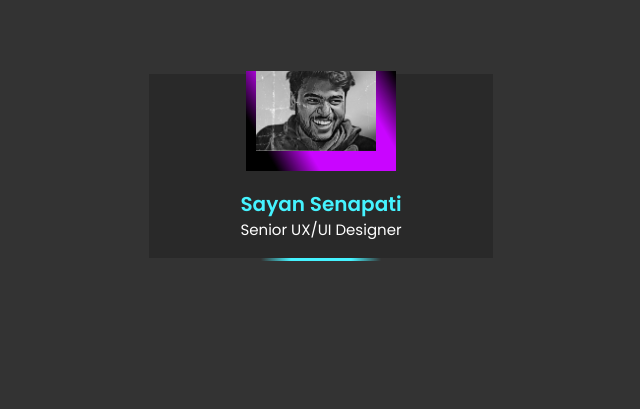
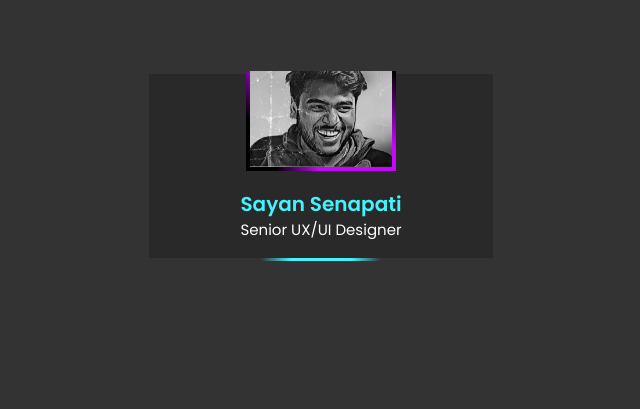
Before and after one commit to senapati484/responsive, a plain HTML site: page index.html in a window 1280 px wide. Shown: the part 234-643 px from the top of the page, without its empty margins (319-959 px from the left). Drawn offline with Linux system fonts and the light colour scheme.

Commit message:
Update ui.css
Signed-off-by: senapati484 <112938237+senapati484@users.noreply.github.com>

```diff
--- a/ui.css
+++ b/ui.css
@@ -110,13 +110,13 @@ body{
 .card .imgBX img
 {
     position: absolute;
-    top: 10px;
-    left: 10px;
-    right: 10px;
-    bottom: 10px;
+    top: 2.5%;
+    left: 2.5%;
+    right: 2.5%;
+    bottom: 2.5%;
     z-index: 1;
-    width: calc(100% - 20%);
-    height: calc(100% - 20%);
+    width: calc(100% - 5%);
+    height: calc(100% - 5%);
     filter: grayscale(1);
 }
 .card .content
```
